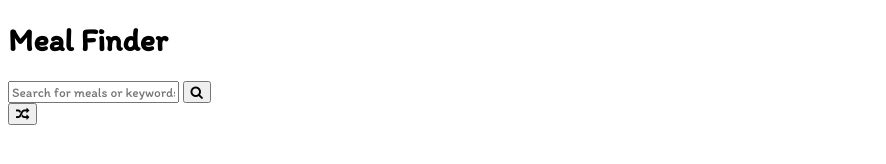
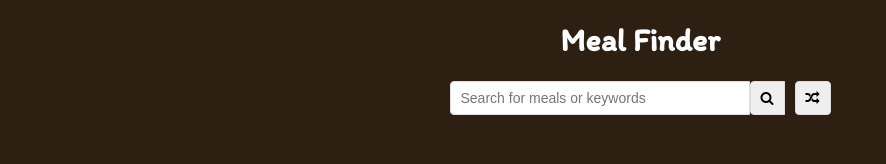
Before and after one commit to ZahidAbdi/meal-finder, a plain HTML site: page index.html in a window 1280 px wide. Shown: the whole page, without its empty margins (0-886 px from the left). Drawn offline with nearby package versions, Linux system fonts and the light colour scheme.

Commit message:
added some basic css desgin

```diff
--- a/style.css
+++ b/style.css
@@ -1,3 +1,63 @@
 * {
+  box-sizing: border-box;
+}
+
+body {
+  background: #2d2013;
+  color: #fff;
   font-family: 'Itim', cursive;
+  margin: 0;
 }
+
+.container {
+  margin: auto;
+  max-width: 800px;
+  display: flex;
+  flex-direction: column;
+  align-items: center;
+  justify-content: center;
+  text-align: center;
+}
+
+.flex {
+  display: flex;
+}
+
+input,
+button {
+  border: 1px solid #dedede;
+  border-top-left-radius: 4px;
+  border-bottom-left-radius: 4px;
+  font-size: 14px;
+  padding: 8px 10px;
+  margin: 0;
+}
+
+input[type='text'] {
+  width: 300px;
+}
+
+.search-btn {
+  cursor: pointer;
+  border-left: 0;
+  border-radius: 0;
+  border-top-right-radius: 4px;
+  border-bottom-right-radius: 4px;
+}
+
+.random-btn {
+  cursor: pointer;
+  margin-left: 10px;
+  border-top-right-radius: 4px;
+  border-bottom-right-radius: 4px;
+}
+
+@media (max-width: 800px) {
+}
+@media (max-width: 700px) {
+}
+@media (max-width: 400px) {
+  input[type='text'] {
+    width: 100%;
+  }
+}
```
